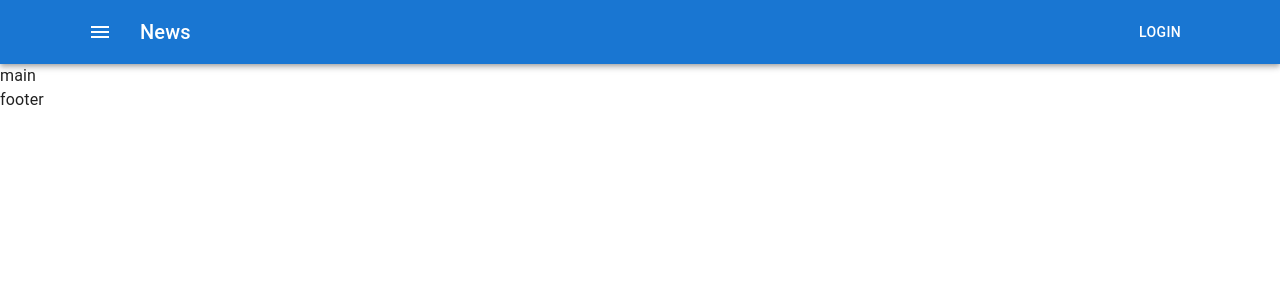
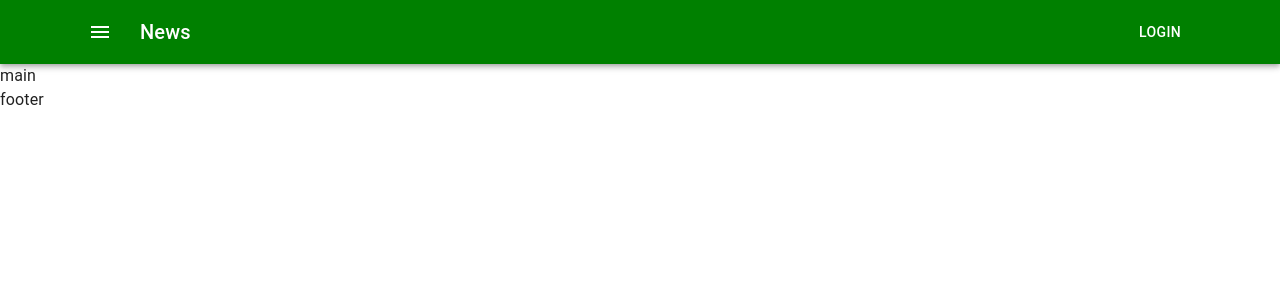
Before and after one commit to Darmostuk-98/React-online-Fakeshop, a React (Create React App) app: page / in a window 1280 px wide. Shown: the top 300 px of the page. Built offline with nearby package versions, Linux system fonts and the light colour scheme.

Commit message:
add scss to header file and add priority to file

```diff
--- /dev/null
+++ b/src/container/Header/Header.scss
@@ -0,0 +1,3 @@
+.app-bar {
+    background-color: green;
+}
--- a/src/container/Header/header.tsx
+++ b/src/container/Header/header.tsx
@@ -5,11 +5,12 @@
 import IconButton from '@mui/material/IconButton'
 import MenuIcon from '@mui/icons-material/Menu'
 import { Container } from '@mui/material'
+import './Header.scss'
 
 type Props = {}
 const header = (props: Props) => {
     return (
-        <AppBar position="static">
+        <AppBar position="static" className="app-bar">
             <Container>
                 <Toolbar>
                     <IconButton
--- a/src/container/app/app.tsx
+++ b/src/container/app/app.tsx
@@ -2,16 +2,17 @@
 import Footer from 'Container/Footer/Footer'
 import Header from 'Container/Header/Header'
 import CssBaseline from '@mui/material/CssBaseline'
+import { StyledEngineProvider } from '@mui/material/styles'
 
 type Props = {}
 const App = (props: Props) => {
     return (
-        <>
+        <StyledEngineProvider injectFirst>
             <CssBaseline />
             <Header />
             <Main />
             <Footer />
-        </>
+        </StyledEngineProvider>
     )
 }
 export default App
```
